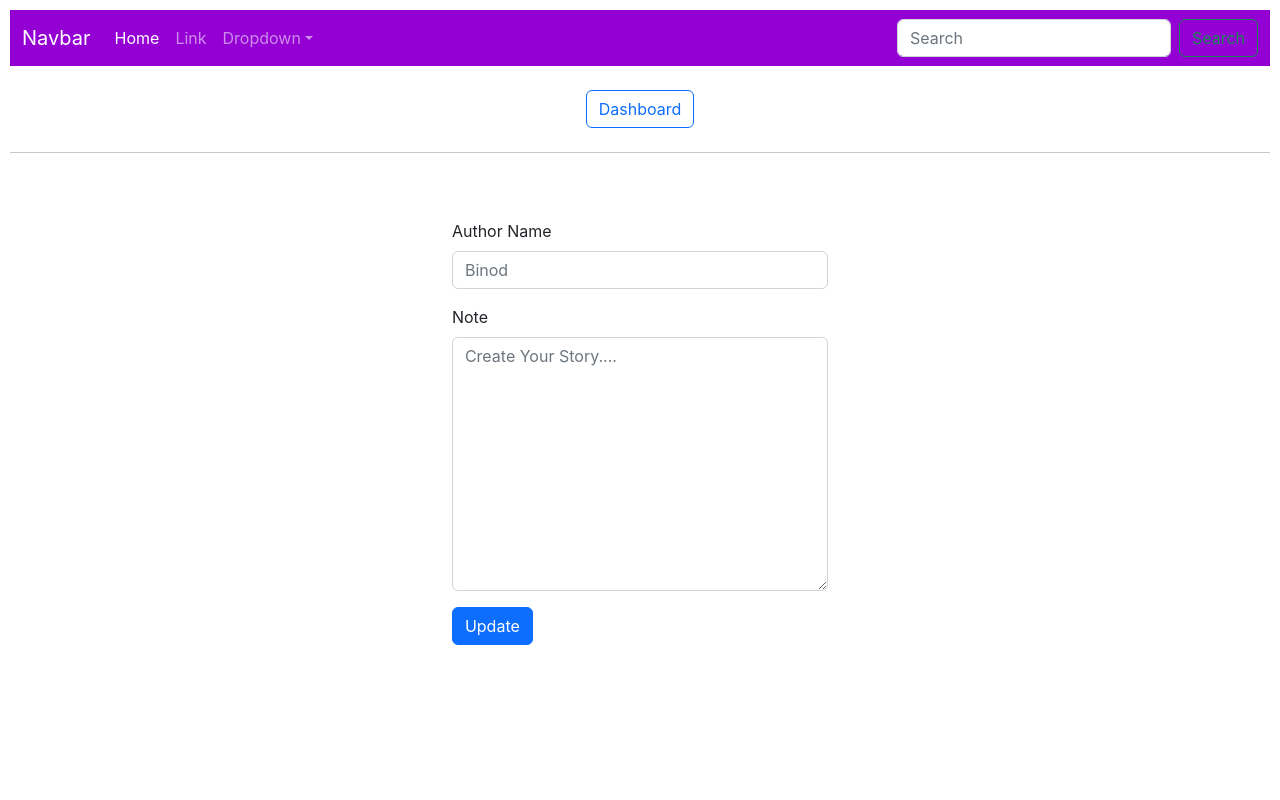
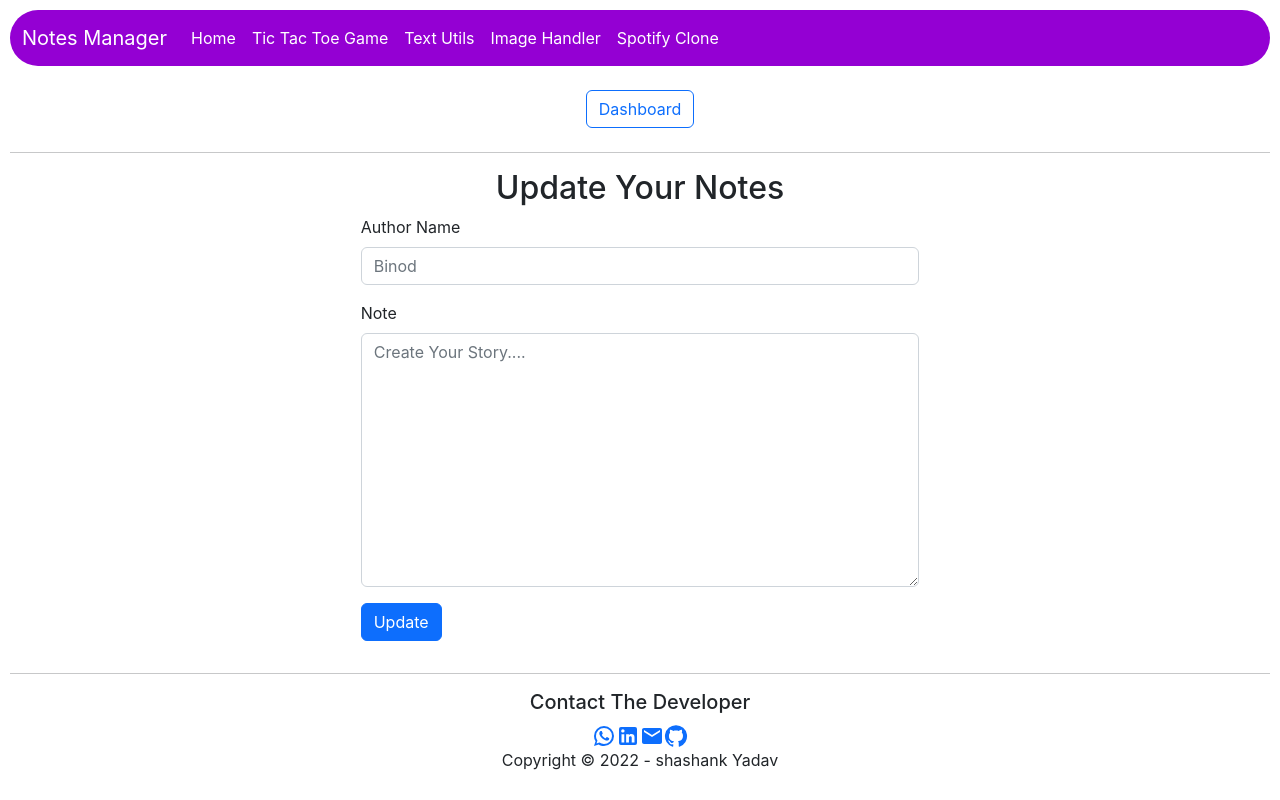
Before and after one commit to Pro-Developer01/Notes-Manager, a React (Create React App) app: page /update in a window 1280 px wide. Built offline with nearby package versions, Linux system fonts and the light colour scheme.

Commit message:
footer, other projects ,warning elimination

```diff
--- a/public/index.html
+++ b/public/index.html
@@ -24,7 +24,7 @@
       work correctly both with client-side routing and a non-root public URL.
       Learn how to configure a non-root public URL by running `npm run build`.
     -->
-    <title>React App</title>
+    <title>Note Manager</title>
     <link href="https://cdn.jsdelivr.net/npm/bootstrap@5.2.1/dist/css/bootstrap.min.css" rel="stylesheet" integrity="sha384-iYQeCzEYFbKjA/T2uDLTpkwGzCiq6soy8tYaI1GyVh/UjpbCx/TYkiZhlZB6+fzT" crossorigin="anonymous">
 
   </head>
--- a/src/App.css
+++ b/src/App.css
@@ -29,6 +29,15 @@
   color: #61dafb;
 }
 
+.Footer
+{
+  height: 10vh;
+  width: 100vw;
+  position: absolute;
+  bottom: 0;
+  padding: 20px;
+}
+
 @keyframes App-logo-spin {
   from {
     transform: rotate(0deg);
--- a/src/App.js
+++ b/src/App.js
@@ -7,6 +7,7 @@ import {
   Route,
 } from "react-router-dom";
 import UpdatePage from './components/Pages/UpdatePage.js';
+import Footer from './components/Footer/Footer.js';
 
 export default function App() {
   const [IndexUpdate,setIndexUpdate]=useState();
@@ -20,6 +21,7 @@ export default function App() {
         <Route path='/update' element={<UpdatePage IndexUpdate={IndexUpdate}/>}/>
 
       </Routes>
+      <Footer/>
       </BrowserRouter>
     </div>
   )
--- a/src/components/Dashboard/Dashboard.js
+++ b/src/components/Dashboard/Dashboard.js
@@ -3,18 +3,20 @@ import AllNotes from '../Pages/AllNotes.js'
 import CreateNote from '../Pages/CreateNote.js'
 import AddIcon from '@mui/icons-material/Add';
 
-export default function Dashboard({setIndexUpdate}) {
+export default function Dashboard({ setIndexUpdate }) {
     const [CreateNte, setCreateNte] = useState(true);
     const [AllNote, setAllNote] = useState(false);
 
     return (
         <div className='container d-flex-column justify-content-center'>
-            <div className="btn-group d-flex justify-content-center my-4" style={{width: '100%'}}>
+            <div className="btn-group d-flex justify-content-center my-4" style={{ width: '100%' }}>
                 <div>
 
-                <button className="btn btn-outline-primary mx-3" onClick={() => { setCreateNte(CreateNte ? false : true); setAllNote(false) }}><AddIcon style={{color:'green' ,    fontSize: '23px',
-    marginTop: '-4px'}}/>CreateNote</button>
-                <button className="btn btn-outline-primary mx-3" onClick={() => { setAllNote(AllNote ? false : true); setCreateNte(false) }} >All Notes</button>
+                    <button className="btn btn-outline-primary mx-3" onClick={() => { setCreateNte( true); setAllNote(false) }}><AddIcon style={{
+                        color: 'green', fontSize: '23px',
+                        marginTop: '-4px'
+                    }} />CreateNote</button>
+                    <button className="btn btn-outline-primary mx-3" onClick={() => { setAllNote(true); setCreateNte(false) }} >All Notes</button>
                 </div>
             </div>
             <hr />
--- /dev/null
+++ b/src/components/Footer/Footer.js
@@ -0,0 +1,63 @@
+import React from "react";
+import WhatsAppIcon from '@mui/icons-material/WhatsApp';
+import LinkedInIcon from '@mui/icons-material/LinkedIn';
+import EmailIcon from '@mui/icons-material/Email';
+import GitHubIcon from '@mui/icons-material/GitHub';
+
+export default function Footer(props) {
+
+
+    return (
+        <footer>
+
+            <div className="Footer">
+                <hr
+                //   style={{color: props.mode==='light'?'grey':'#c3bebe'}}
+                ></hr>
+                <div className="container" >
+                    <center>
+
+                        <h5
+                        //   style={{color: props.mode==='light'?'black':'white'}}
+                        >Contact The Developer</h5>
+
+                        <div className="icons">
+                            <a
+                                href="https://api.whatsapp.com/send?phone=918948492799&text=Hello,%20I%20visited%20your%20text%20Utils%20website."
+                                target="_blank"
+                                rel="noopener noreferrer"
+                            >
+                                <WhatsAppIcon />
+                            </a>
+                            <a
+                                href="http://www.linkedin.com/in/shashank-yadav-93b35b163/"
+                                target="_blank"
+                                rel="noopener noreferrer"
+                            >
+                                <LinkedInIcon />
+                            </a>
+                            <a
+                                href="mailto:yadavshashank70@gmail.com"
+                                target="_blank"
+                                rel="noopener noreferrer"
+                            >
+                                <EmailIcon />
+                            </a>
+                            <a
+                                href="https://github.com/Pro-Developer01"
+                                target="_blank"
+                                rel="noopener noreferrer"
+                            >
+                                <GitHubIcon />
+                            </a>
+                        </div>
+
+                        <p className="copyright"
+                        // style={{color: props.mode==='light'?'rgb(88, 87, 87)':'#c3bebe'}}
+                        >Copyright &copy; 2022 - shashank Yadav </p>
+                    </center>
+                </div>
+            </div>
+        </footer>
+    );
+}
--- a/src/components/Navbar/Navbar.js
+++ b/src/components/Navbar/Navbar.js
@@ -3,9 +3,9 @@ import React from 'react'
 export default function Navbar() {
   return (
     <div>
-      <nav className="navbar navbar-expand-lg  navbar-dark " style={{     backgroundColor: 'darkviolet' }}>
+      <nav className="navbar navbar-expand-lg  navbar-dark " style={{ backgroundColor: 'darkviolet', borderRadius: '55px' }}>
         <div className="container-fluid">
-    <a className="navbar-brand" href="/">Navbar</a>
+          <a className="navbar-brand" href="/">Notes Manager</a>
           <button className="navbar-toggler" type="button" data-bs-toggle="collapse" data-bs-target="#navbarSupportedContent" aria-controls="navbarSupportedContent" aria-expanded="false" aria-label="Toggle navigation">
             <span className="navbar-toggler-icon"></span>
           </button>
@@ -15,24 +15,26 @@ export default function Navbar() {
                 <a className="nav-link active" aria-current="page" href="/">Home</a>
               </li>
               <li className="nav-item">
-          <a className="nav-link" href="/">Link</a>
+                <a className="nav-link active" href="https://remarkable-piroshki-bad8e9.netlify.app/" target="_blank" rel="noopener noreferrer">
+                 Tic Tac Toe Game
+                </a>
               </li>
-        <li className="nav-item dropdown">
-          <a className="nav-link dropdown-toggle" href="/" role="button" data-bs-toggle="dropdown" aria-expanded="false">
-            Dropdown
+              <li className="nav-item">
+                <a className="nav-link active" href="https://celebrated-palmier-ae7574.netlify.app/" target="_blank" rel="noopener noreferrer">
+                  Text Utils
                 </a>
-          <ul className="dropdown-menu">
-            <li><a className="dropdown-item" href="/">Action</a></li>
-            <li><a className="dropdown-item" href="/">Another action</a></li>
-            <li><hr className="dropdown-divider"/></li>
-            <li><a className="dropdown-item" href="/">Something else here</a></li>
-          </ul>
+              </li>
+              <li className="nav-item">
+                <a className="nav-link active" href="https://melodious-parfait-042b3d.netlify.app/" target="_blank" rel="noopener noreferrer">
+                  Image Handler
+                </a>
+              </li>
+              <li className="nav-item">
+                <a className="nav-link active" href="https://pro-developer01.github.io/SpotifyClone/" target="_blank" rel="noopener noreferrer">
+                 Spotify Clone
+                </a>
               </li>
             </ul>
-      <form className="d-flex" role="search">
-        <input className="form-control me-2" type="search" placeholder="Search" aria-label="Search" />
-        <button className="btn btn-outline-success" type="submit">Search</button>
-      </form>
           </div>
         </div>
       </nav>
--- a/src/components/Pages/AllNotes.js
+++ b/src/components/Pages/AllNotes.js
@@ -1,6 +1,7 @@
 import React, { useEffect, useState } from 'react'
 import { Link } from "react-router-dom";
 import DeleteIcon from '@mui/icons-material/Delete';
+import './Pages.css';
 
 
 const getLocalData = () => {
@@ -27,10 +28,11 @@ export default function AllNotes({ setIndexUpdate }) {
             if (id !== Ind) {
                 return element;
             }
+            else{return null;}
         })
 
         setdata(newData);
-        console.log('chal raha h', newData);
+        localStorage.setItem('Notes', JSON.stringify(newData));
     }
 
     const searchHandler=(e)=>{
@@ -45,7 +47,7 @@ export default function AllNotes({ setIndexUpdate }) {
     console.log('data zero', data[Index]);
     return (
 
-        <div style={{
+        <div className='Media' style={{
             height: '74vh',
             background: '#f9f0f0bd',
             overflow: 'auto',
@@ -70,7 +72,7 @@ export default function AllNotes({ setIndexUpdate }) {
                                 {/* <small>And some small print.</small> */}
                             </button>
                             <div className="icon" style={{
-                                position: 'relative', marginLeft: '230px',
+                                position: 'relative', marginLeft: '92%',
                                 marginTop: '-27px',
                                 zIndex: '99'
                             }} onClick={() => deleteHandler(i)}>
--- a/src/components/Pages/CreateNote.js
+++ b/src/components/Pages/CreateNote.js
@@ -34,7 +34,7 @@ export default function CreateNote() {
     localStorage.setItem('Notes',JSON.stringify(Notes));
   },[Notes])
   return (
-    <div style={{ width: '33%' }}>
+    <div className='Media'  style={{ width: '33%' }}>
       <form onSubmit={submitHandler}>
         <div className="mb-3">
           <label for="exampleFormControlInput1" className="form-label">Author Name</label>
--- /dev/null
+++ b/src/components/Pages/Pages.css
@@ -0,0 +1,11 @@
+@media screen and (max-width: 790px) {
+   .Media
+   {
+    width: 100% !important;
+   }
+   .icon
+   {
+    margin-left: 91% !important;
+
+   }
+  }
--- a/src/components/Pages/UpdatePage.js
+++ b/src/components/Pages/UpdatePage.js
@@ -54,9 +54,14 @@ export default function UpdatePage(props) {
       </div>
       <hr />
     </div>
-    <div className='container d-flex justify-content-center' style={{ padding: ' 50px 0px' }}>
-      <div style={{ width: '33%' }}>
-        <form onSubmit={submitHandler}>
+    <div className='container d-flex justify-content-center' style={{ padding: ' 0px 0px' }}>
+      <div className='Media'  style={{width: '49%',
+    display: 'flex',
+    flexDirection: 'column',
+    justifyContent: 'center',
+    alignItems: 'center', }}>
+        <h2>Update Your Notes</h2>
+        <form style={{    width: '100%'}} onSubmit={submitHandler}>
           <div className="mb-3">
             <label for="exampleFormControlInput1" className="form-label">Author Name</label>
             <input type="text" className="form-control" id="exampleFormControlInput1" value={Author} onChange={(e) => setAuthor(e.target.value)} placeholder="Binod" />
```
Lines whose indentation alone changed are shown as unchanged.
